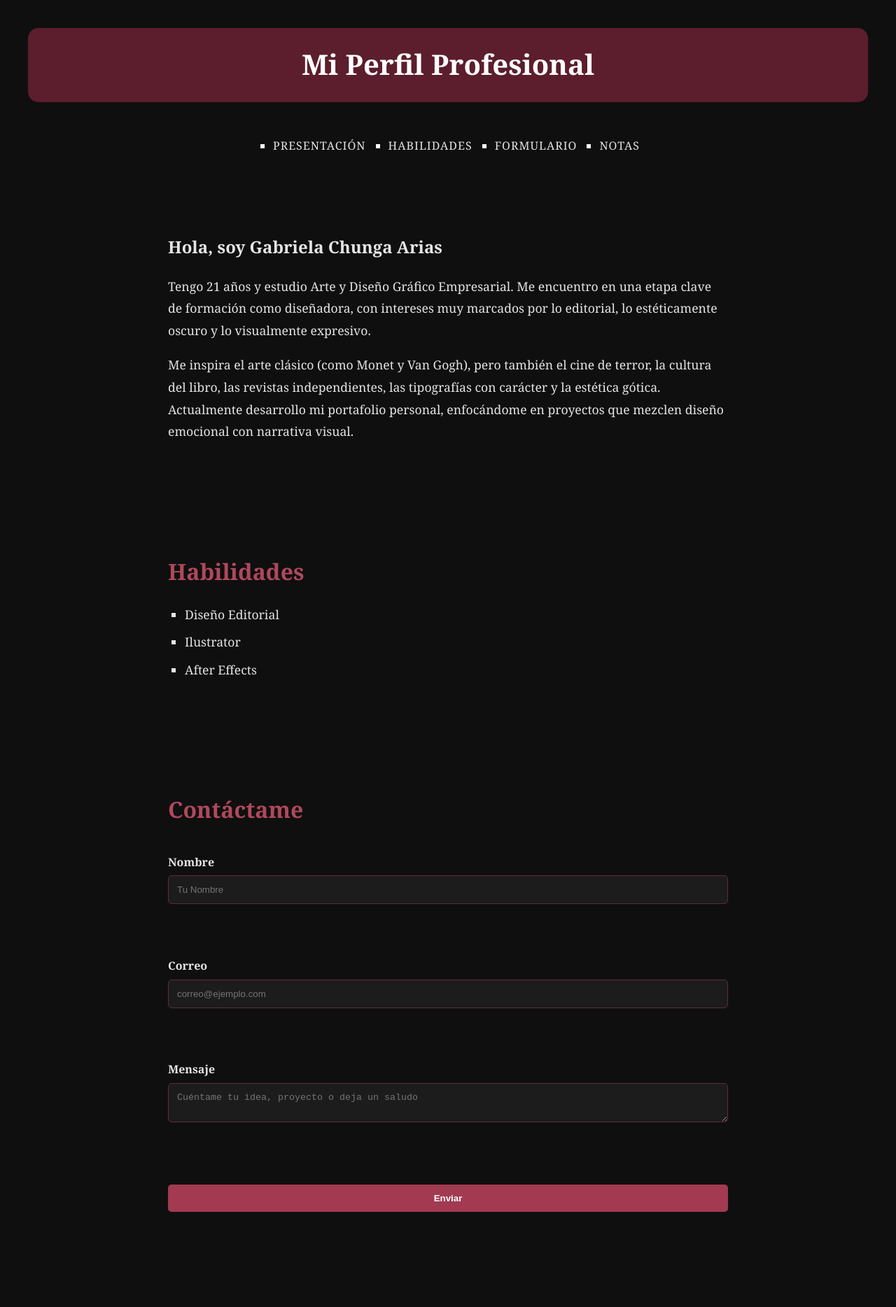
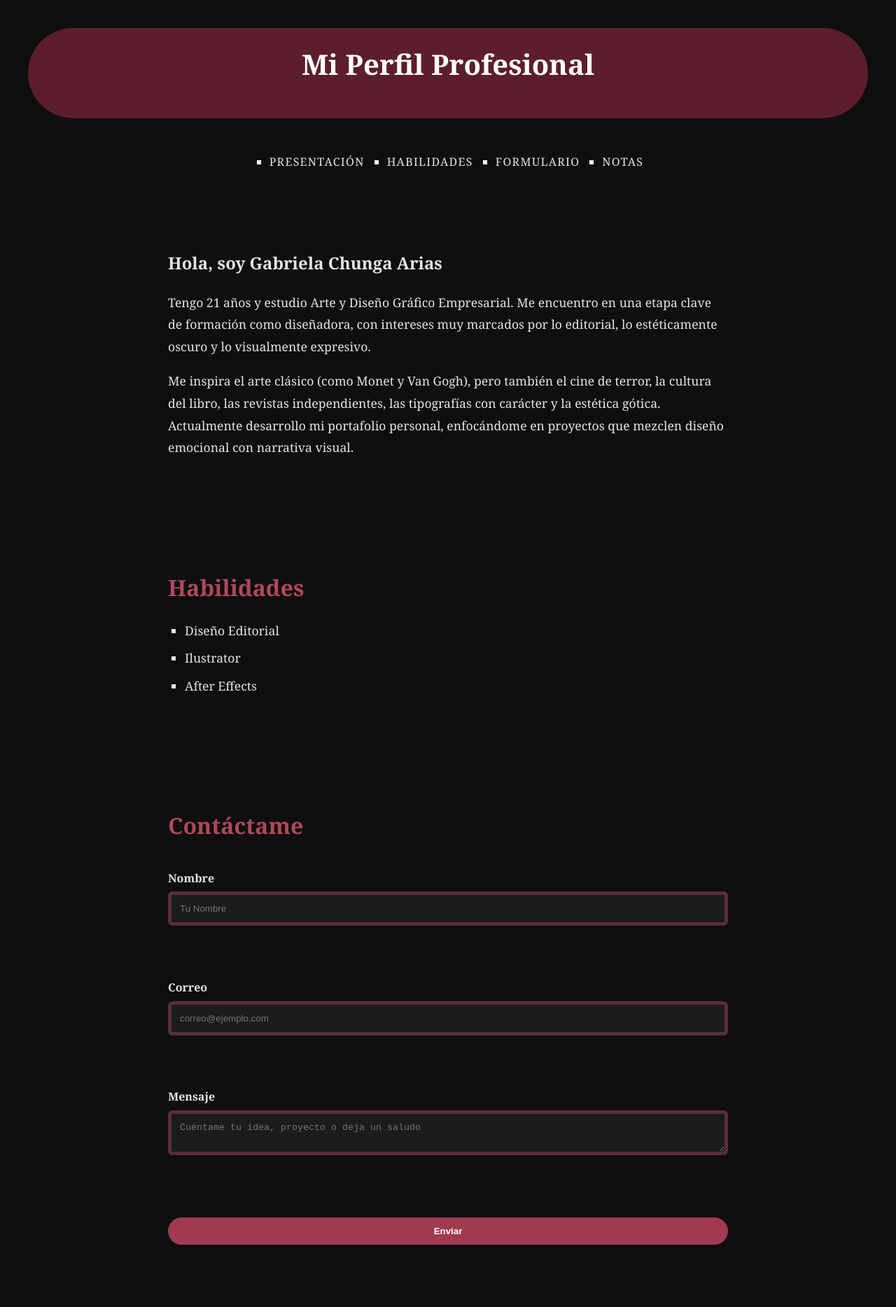
Before and after one commit to Gabrielajpg/perfil-estilo, a plain HTML site: page index.html in a window 1280 px wide. Shown: the top 1868 px of the page at 70% size. Drawn offline with Linux system fonts and the light colour scheme.

Commit message:
final css

```diff
--- a/estilos.css
+++ b/estilos.css
@@ -18,22 +18,22 @@ header {
     color: white;
     padding: 1rem;
     margin-bottom: 2rem;
-    border-radius: 15px;
-    border-bottom: 2px solid #5c1e2c;
+    border-radius: 15vw;
+    border-bottom: 2vw solid #5c1e2c;
 }
 
 nav {
     display: flex;
     justify-content:center;
     margin-bottom: 3rem;
-    text-align: justify;
     color: #fff;
 }
 
 nav ul {
-    list-style: none;
+    list-style-type: none;
     display: flex;
     gap: 2rem;
+
 }
 
 nav a {
@@ -41,13 +41,16 @@ nav a {
   color: #e5e5e5;
   font-weight: 500;
   text-transform: uppercase;
-  letter-spacing: 1px;
+  letter-spacing: 0.1vw;
   position:initial;
-  text-align: center;
   }
 
 nav li:hover {
-  background-color: #5c1e2c;
+
+  border-spacing: 10vw;
+  color: #5c1e2c;
+  border-style:ridge;
+  cursor: pointer;
 }
 
 section {
@@ -56,7 +59,6 @@ section {
   margin-left: auto;
   margin-right: auto;
   padding: 1rem;
-  animation: slideUp 1s ease;
 }
 
 section h2,
@@ -89,6 +91,7 @@ form {
 }
 
 form label {
+  display:block;
   margin-top: 1rem;
   font-weight: bold;
 }
@@ -96,10 +99,10 @@ form label {
 form input,
 form textarea {
   background-color: #1c1c1c;
-  border: 1px solid #5a2d3d;
+  border: 0.4vw solid #5a2d3d;
   color: #f1f1f1;
   padding: 0.75rem;
-  border-radius: 5px;
+  border-radius: 0.5vw;
   margin-top: 0.3rem;
 }
 
@@ -107,7 +110,7 @@ form input:focus,
 form textarea:focus {
   outline: none;
   border-color: #a23a52;
-  box-shadow: 0 0 8px rgba(162, 58, 82, 0.5);
+  box-shadow: 0 0 8vw rgba(162, 58, 82, 0.5);
 }
 
 form button {
@@ -118,33 +121,32 @@ form button {
   color: #fff;
   font-weight: bold;
   cursor: pointer;
-  border-radius: 5px;
+  border-radius: 5vw;
 }
 
 form button:hover {
   background-color: #5c1e2c;
 }
 
-
 table {
   width: 100%;
   border-collapse: collapse;
   margin-top: 1rem;
   border: 1px solid #5a2d3d;
+  table-layout: auto;
 }
 
 caption {
   width: 100%;
-  border-collapse: collapse;
   margin-top: 1rem;
-  border: 1px solid #5a2d3d;
+  border: 0.1vw solid #5a2d3d;
   color: #a23a52;
 }
 
 th, td {
   padding: 1rem;
-  text-align: left;
-  border-bottom: 1px solid #333;
+  text-align:center;
+  border-bottom: 1px solid #a23a52;
 }
 
 th {
@@ -152,6 +154,7 @@ th {
   color: #a23a52;
 }
 
+
 footer {
   text-align: center;
   margin-top: 3rem;
```
